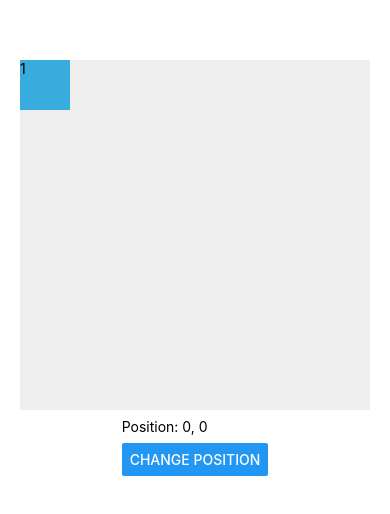
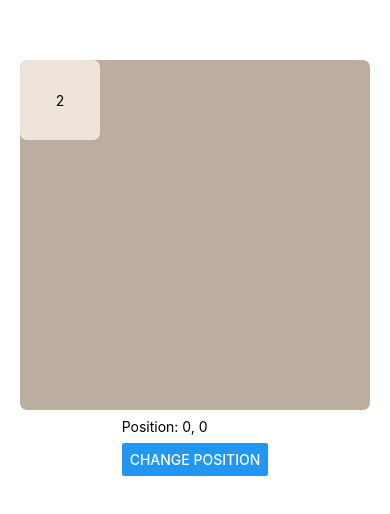
Before and after one commit to AgeReapor/1024-plus-plus, a React Native app: screen / in a window 390 px wide. Shown: the part 154-668 px from the top of the page. Built offline with nearby package versions, Linux system fonts and the light colour scheme.

Commit message:
tile colors

```diff
--- a/App.js
+++ b/App.js
@@ -13,13 +13,13 @@ import * as style from "./utils/StyleUtilClasses";
 import Tile from "./components/Tile";
 
 const CANVAS_SIZE = 350;
-const TILE_SIZE = 60;
+const TILE_SIZE = 80;
 
 export default function App() {
 	const [state, setState] = useState({
 		x: 0,
 		y: 0,
-		val: 1,
+		val: 2,
 	});
 
 	return (
@@ -40,7 +40,7 @@ export default function App() {
 					title="Change Position"
 					onPress={() => {
 						var newVal = state.val * 2;
-						if (newVal >= 2048) newVal = 1;
+						if (newVal > 2048) newVal = 2;
 
 						setState({
 							x: Math.random() * (CANVAS_SIZE - TILE_SIZE),
@@ -58,7 +58,8 @@ const styles = StyleSheet.create({
 	canvas: {
 		width: CANVAS_SIZE,
 		height: CANVAS_SIZE,
-		backgroundColor: "#eee",
+		borderRadius: 7,
+		backgroundColor: "#bbada0",
 		position: "relative",
 	},
 });
--- a/components/Tile.jsx
+++ b/components/Tile.jsx
@@ -1,20 +1,29 @@
 import { StyleSheet } from "react-native";
 import Animated, {
+	interpolateColor,
 	useAnimatedStyle,
 	withTiming,
 } from "react-native-reanimated";
 
-const SIDE = 50;
-
 export default function Tile(props) {
 	const animStyles = useAnimatedStyle(() => {
 		return {
+			backgroundColor: withTiming(
+				interpolateColor(
+					props.val,
+					[2, 4, 8, 16, 32, 64, 128, 256, 512, 1024, 2048],
+					tileColors
+				)
+			),
+			color: withTiming(
+				interpolateColor(props.val, [2, 4, 8, 2048], textColors)
+			),
 			transform: [
 				{ translateX: withTiming(props.x) },
 				{ translateY: withTiming(props.y) },
 			],
-			width: SIDE,
-			height: SIDE,
+			width: props.size,
+			height: props.size,
 		};
 	});
 
@@ -27,11 +36,37 @@ export default function Tile(props) {
 
 const sheet = StyleSheet.create({
 	tile: {
-		backgroundColor: "#38ACDD",
+		borderRadius: 7,
+
 		position: "absolute",
+		justifyContent: "center",
+		alignItems: "center",
+
+		fontWeight: "bold",
 
 		// Anchor center of the tile
 		// marginLeft: -SIDE / 2,
 		// marginTop: -SIDE / 2,
 	},
 });
+
+const tileColors = [
+	"#eee4da", // 2
+	"#ede0c8", // 4
+	"#f2b179", // 8
+	"#f59563", // 16
+	"#f67c5f", // 32
+	"#f65e3b", // 64
+	"#edcf72", // 128
+	"#edcc61", // 256
+	"#edc850", // 512
+	"#edc53f", // 1024
+	"#3e3933", // 2048
+];
+
+const textColors = [
+	"#776e65", // 2 onwards
+	"#776e65",
+	"#f8f3ee", // 8 onwards
+	"#f8f3ee",
+];
```
Also changed, not shown: models/GameManager.js (added).
